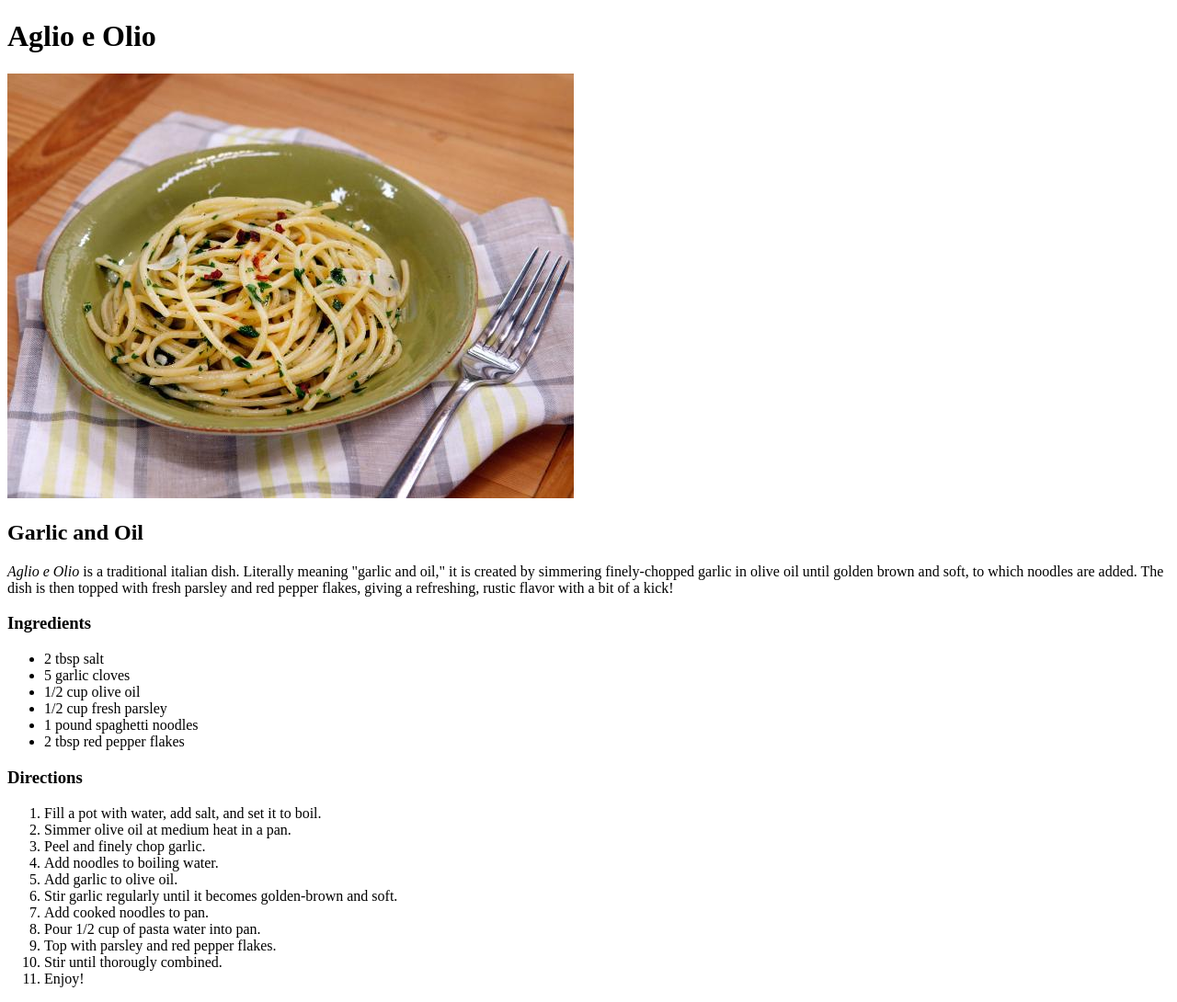
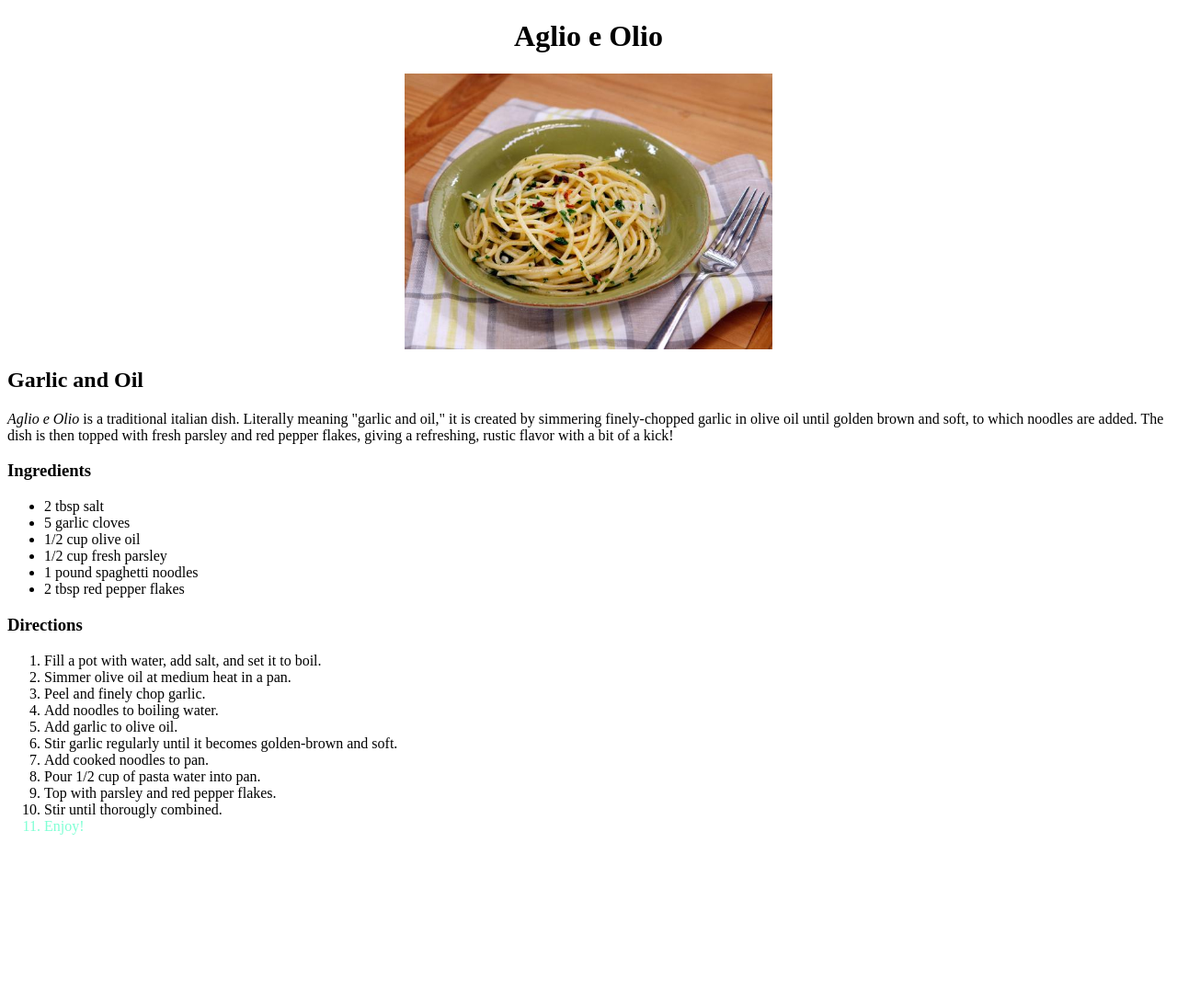
Before and after one commit to TerraTachyon/Odin-Recipes, a plain HTML site: page recipes/aglio-e-olio.html in a window 1280 px wide. Shown: the whole page at 92% size. After the commit the page ends 924 px from the top, so only its background shows below. Drawn offline with Linux system fonts and the light colour scheme.

Commit message:
Add css styling

```diff
--- a/recipes/aglio-e-olio.html
+++ b/recipes/aglio-e-olio.html
@@ -2,11 +2,12 @@
 <html lang="en">
   <head>
     <meta charset="utf-8">
+    <link rel="stylesheet" href="../styles.css">
     <title>Aglio e Olio Recipe</title>
   </head>
 
   <body>
-    <h1>Aglio e Olio</h1>
+    <h1 id="main-header">Aglio e Olio</h1>
     <img src="../images/aglio-e-olio.jpeg">
     <h2>Garlic and Oil</h2>
     <p>
@@ -37,7 +38,7 @@
       <li>Pour 1/2 cup of pasta water into pan.</li>
       <li>Top with parsley and red pepper flakes.</li>
       <li>Stir until thorougly combined.</li>
-      <li>Enjoy!</li>
+      <li id="last-step">Enjoy!</li>
     </ol>
   </body>
 </html>
--- /dev/null
+++ b/styles.css
@@ -0,0 +1,15 @@
+#main-header {
+  text-align: center;
+}
+
+img {
+  display: block;
+  margin-left: auto;
+  margin-right: auto;
+  width: 400px;
+  height: auto;
+}
+
+#last-step {
+  color: aquamarine;
+}
```
Also changed, not shown: index.html (+2 -1 lines), recipes/blt.html (+3 -2 lines), recipes/ramen-noodles.html (+3 -2 lines).
